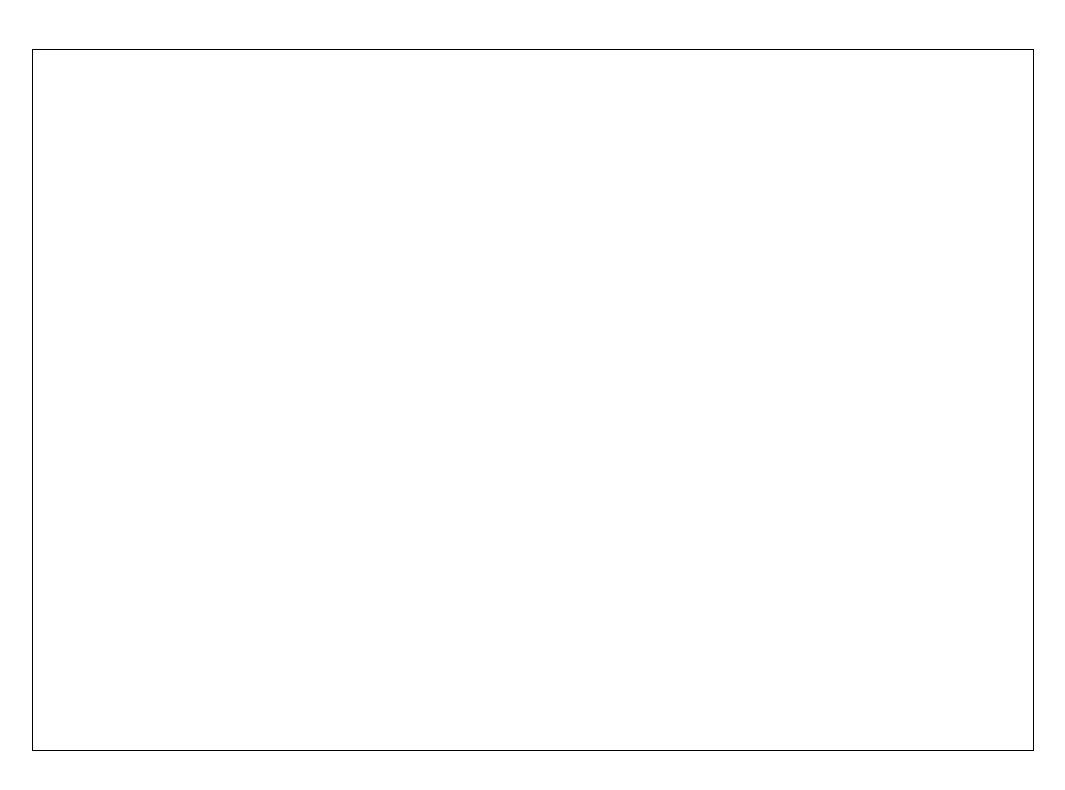
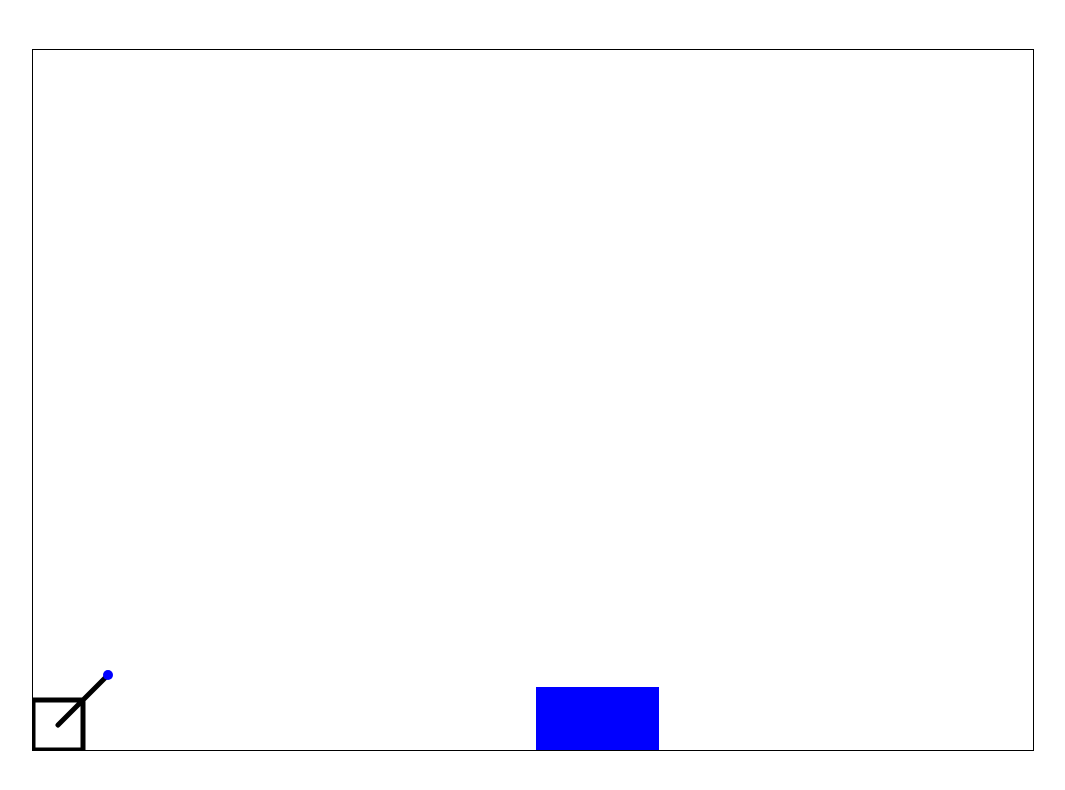
Before and after one commit to hspyo/VanillaJS, a plain HTML site: page FortressGame/index.html in a window 1280 px wide. Shown: the whole page, without its empty margins (107-1172 px from the left). Drawn offline with Linux system fonts and the light colour scheme.

Commit message:
FortressGame finish

```diff
--- a/FortressGame/index.html
+++ b/FortressGame/index.html
@@ -22,6 +22,161 @@
   <canvas id="fortress" width="1000px" height="700px"></canvas>
   <script>
     const canvas = document.getElementById("fortress");
+    const ctx = canvas.getContext("2d");        // canvas 내부에 그림을 그리기 위해 2d context 불러오기
+    const width = canvas.width;
+    const height = canvas.height;
+    const tankWidth = 50;
+    const tankHeight = 50;
+    let tankX = 0;                  //탱크의 위치(왼쪽 위 꼭지점)
+    const tankDx = 3;               //탱크가 움직이는 속도
+    let tankLeftPressed = false;    //왼쪽 방향키가 눌렸는지 여부
+    let tankRightPressed = false;   //오른쪽 방향키가 눌렸는지 여부
+    let tankCenterX;                //탱그의 중심 X좌표
+    let tankCenterY;
+    let cannonAngle = Math.PI / 4;  //캐논의 각도(초기값=45도)
+    const cannonAngleDIF = Math.PI / 60; // 각도의 변화량
+    const cannonLength = tankWidth * Math.sqrt(2); //캐논의 길이
+    const targetWidth = Math.floor(Math.random() * 100 + 30);
+    const targetHeight = Math.floor(Math.random() * 100 + 10);
+    const targetX = Math.floor(Math.random() * (500 - targetWidth) + 500);
+    const targetY = height - targetHeight;
+    let missileRadius = 5;
+    let missileX;
+    let missileY;
+    let isCharging = false;
+    let isFired = false;
+    let isHitted = false;
+    let gauge = Math.PI;
+    const gaugeDIF = Math.PI / 60;
+    const gaugeBarRadius = 30;
+    let missilePower;
+    let missileDx;
+    let missileDy;
+    const GRAVITY_ACCELERATION = 0.098;
+
+
+    const draw = () => {                        // 객체생성
+      ctx.clearRect(0, 0, width, height);       // 모든 그림을 지우고
+      tankCenterX = tankX + 0.5 * tankWidth;
+      tankCenterY = height - 0.5 * tankHeight;
+      if (tankLeftPressed && tankX > 0) {
+        tankX -= tankDx;
+      }
+      if (tankRightPressed && tankX + tankWidth < width) { //&&뒤에 조건들은 화면 벗어나지 않기 위한 조건
+        tankX += tankDx;
+      }
+      if (isCharging && !isFired) {
+        if (gauge < Math.PI * 2) {
+          gauge += gaugeDIF;
+        }
+        drawGausing();
+      }
+      if (!isFired) {
+        missileX = tankCenterX + cannonLength * Math.cos(cannonAngle);
+        missileY = tankCenterY - cannonLength * Math.sin(cannonAngle);
+      } else {
+        missileDy -= GRAVITY_ACCELERATION;
+        missileX = missileX + missileDx;
+        missileY = missileY - missileDy;
+      }
+      checkMissile();
+      drawTank();
+      if(!isHitted) {
+        drawTarget();
+        drawMissile();
+      }
+    };
+    const checkMissile = () => {
+      if (missileX <= 0 || missileX >= width || missileY >= height) {
+        isFired = false;
+      }
+      if (
+        missileX >= targetX &&
+        missileX <= targetX + targetWidth &&
+        missileY >= targetY
+      ) {
+        isHitted = true;
+        clearInterval(start);
+        if (confirm("명중입니다. 다시 하시겠습니까?")) {
+          location.reload();
+        }
+      }
+    };
+
+    const drawGausing = () => {
+        ctx.beginPath();
+        ctx.arc(
+          tankCenterX,
+          tankCenterY - cannonLength,
+          gaugeBarRadius,
+          Math.PI,
+          gauge,
+          false
+        );
+        ctx.stroke();
+      };
+
+    const drawTank = () => {
+      ctx.lineWidth = 5;
+      ctx.lineCap = "round";
+      ctx.beginPath();
+      ctx.moveTo(tankX, height - tankHeight);
+      ctx.lineTo(tankX + tankWidth, height - tankHeight);
+      ctx.lineTo(tankX + tankWidth, height);
+      ctx.lineTo(tankX, height);
+      ctx.lineTo(tankX, height - tankHeight);
+      ctx.moveTo(tankCenterX, tankCenterY);
+      ctx.lineTo(
+        tankCenterX + cannonLength * Math.cos(cannonAngle),
+        tankCenterY - cannonLength * Math.sin(cannonAngle)
+      );
+      ctx.stroke();
+      ctx.closePath();
+    };
+    const drawTarget = () => {
+      ctx.fillRect(targetX, targetY, targetWidth, targetHeight);
+      ctx.fillStyle = "red"
+    };
+    const drawMissile = () => {
+      ctx.beginPath();
+      ctx.arc(missileX, missileY, missileRadius, 0, Math.PI *2);
+      ctx.fillStyle = "blue";
+      ctx.fill();
+      ctx.closePath();
+    };
+
+    draw();
+
+    const keydownHandler = event => {
+      if (event.keyCode === 37) {
+        tankLeftPressed = true;
+      } else if (event.keyCode === 39) {
+        tankRightPressed = true;
+      } else if (event.keyCode === 38 && cannonAngle <= Math.PI / 2) {
+        cannonAngle += cannonAngleDIF;
+      } else if (event.keyCode === 40 && cannonAngle >= 0) {
+        cannonAngle -= cannonAngleDIF;
+      } else if (event.keyCode === 32 && !isFired) {
+        isCharging = true;
+      }
+    };
+    const keyupHandler = event => {
+      if (event.keyCode === 37) {
+        tankLeftPressed = false;
+      } else if (event.keyCode === 39) {
+        tankRightPressed = false;
+      } else if (event.keyCode === 32 && !isFired) {
+        isCharging = false;
+        isFired = true;
+        missilePower = gauge * 1.6;
+        missileDx = missilePower * Math.cos(cannonAngle);
+        missileDy = missilePower * Math.sin(cannonAngle);
+        gauge = Math.PI;
+      }
+    };
+    const start = setInterval(draw, 10); //canvas에 변화가 있을 때는 새로고침 필요
+    document.addEventListener("keydown", keydownHandler, false);
+    document.addEventListener("keyup", keyupHandler, false);
   </script>
 </body>
 </html>
```
